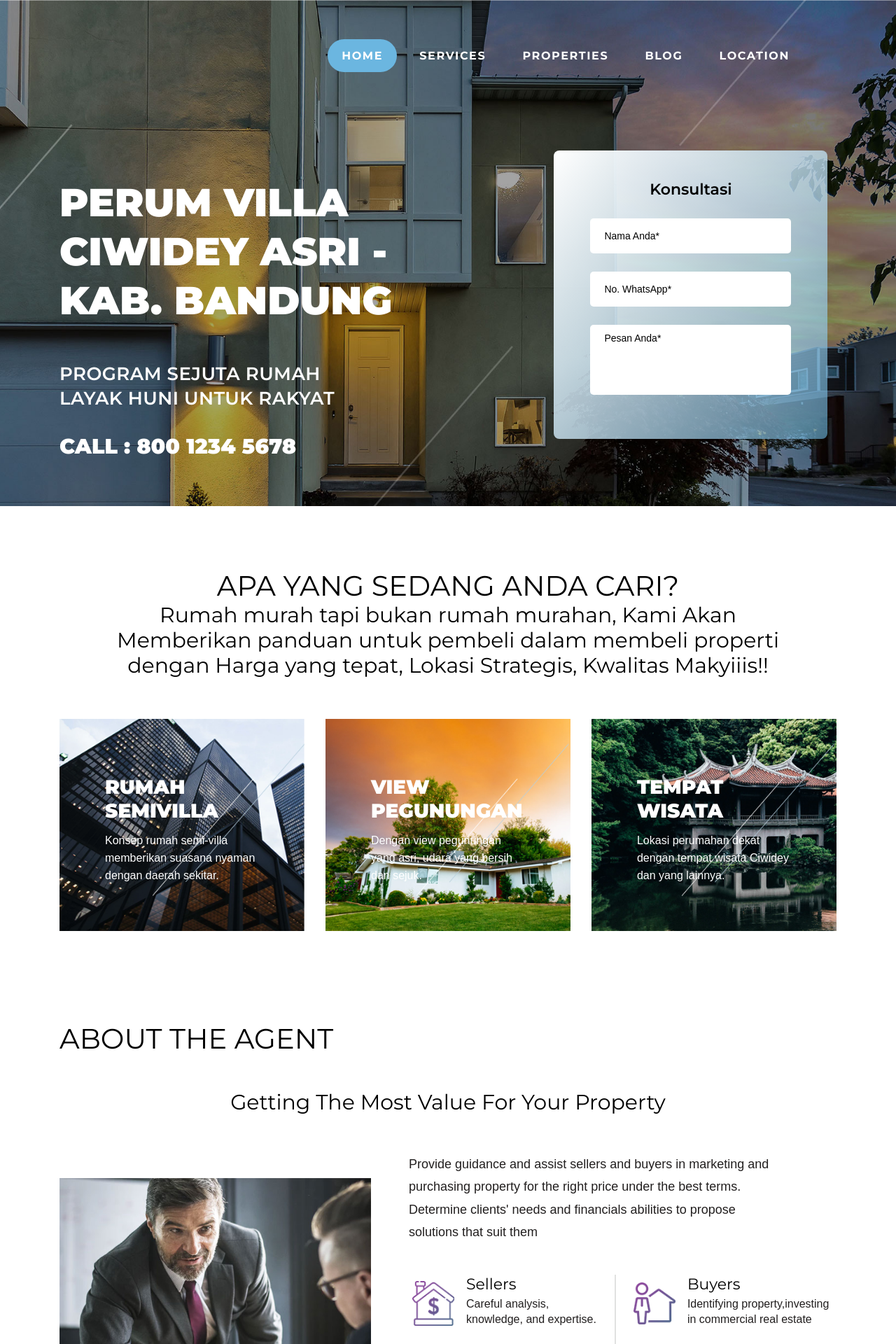
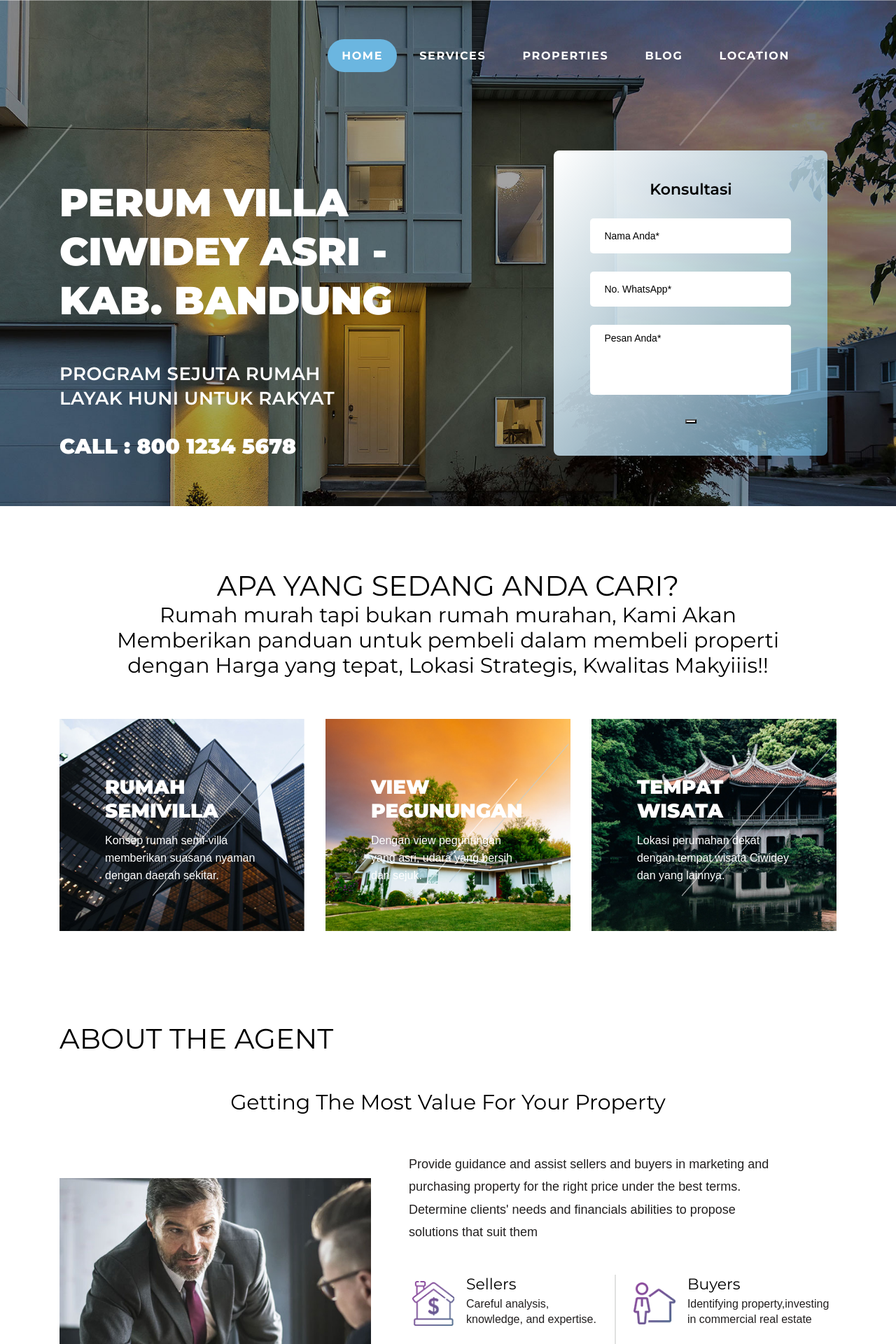
Before and after one commit to daffadevhosting/templaterealestate, a Jekyll site: the page built from index.html, in a window 1280 px wide. Shown: the top 1920 px of the page at 70% size. Built offline with Jekyll 4.4.1, drawn with Linux system fonts in a browser that asks for light colours; some web fonts are replaced; the list of posts is cut into pages by our own code.

Commit message:
Update hero-section.html

```diff
--- a/_includes/hero-section.html
+++ b/_includes/hero-section.html
@@ -36,7 +36,7 @@
 											<p><label><span class="wpcf7-form-control-wrap your-name"><input type="text" name="your-name" value="" size="40" class="nama wpcf7-form-control wpcf7-text wpcf7-validates-as-required" aria-required="true" aria-invalid="false" placeholder="Nama Anda*" /></span></label></p>
 											<p><label><span class="wpcf7-form-control-wrap your-email"><input type="number" name="No. Whatsapp" value="" size="40" class="nowhatsapp wpcf7-form-control wpcf7-text wpcf7-validates-as-required" aria-required="true" aria-invalid="false" placeholder="No. WhatsApp*" /></span></label></p>
 											<p><label><span class="wpcf7-form-control-wrap your-message"><textarea name="your-message" cols="40" rows="10" class="isi_pesan wpcf7-form-control wpcf7-textarea" aria-invalid="false" placeholder="Pesan Anda*"></textarea></span> </label></p>
-											<p><a value="Konsultasi Gratis" class="form-button submit" /></a></p>
+											<p><button value="Konsultasi Gratis" class="form-button submit" /></button></p>
 										</form>
 									</div>
 								</div>
```
